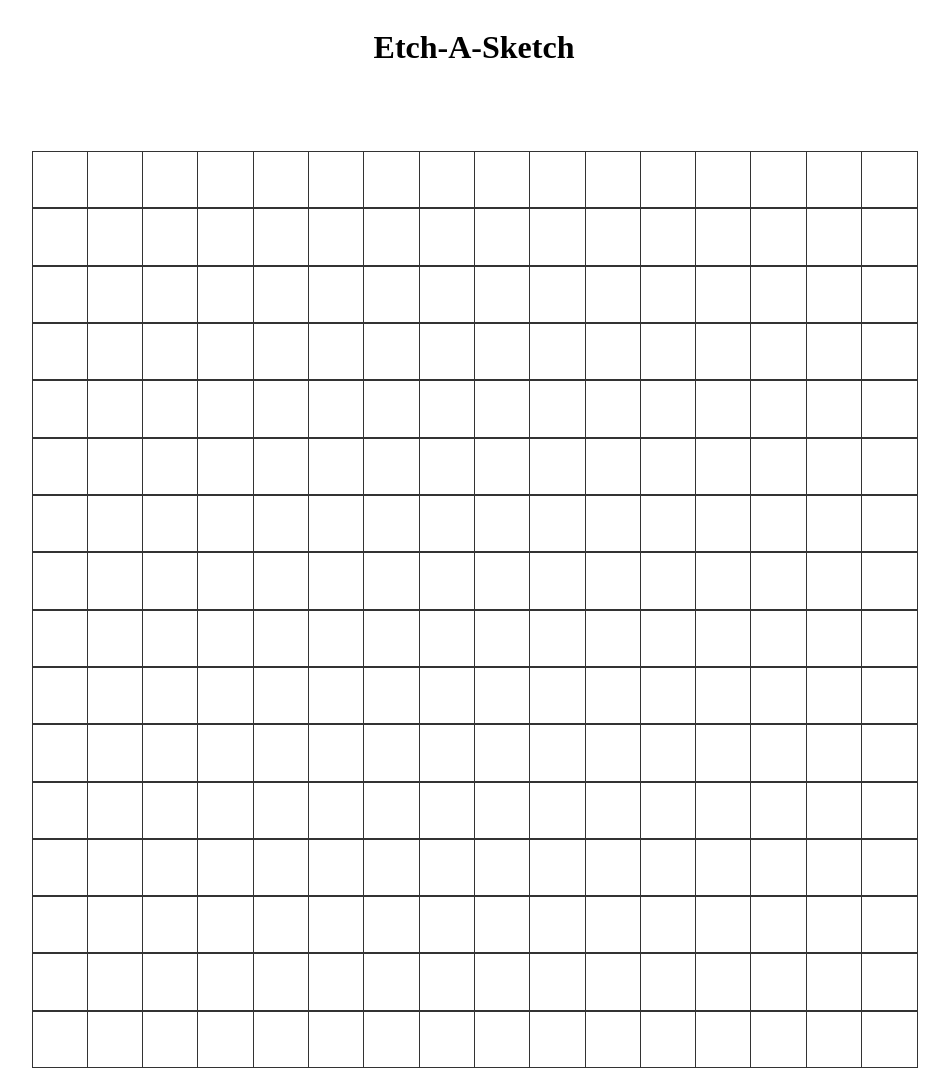
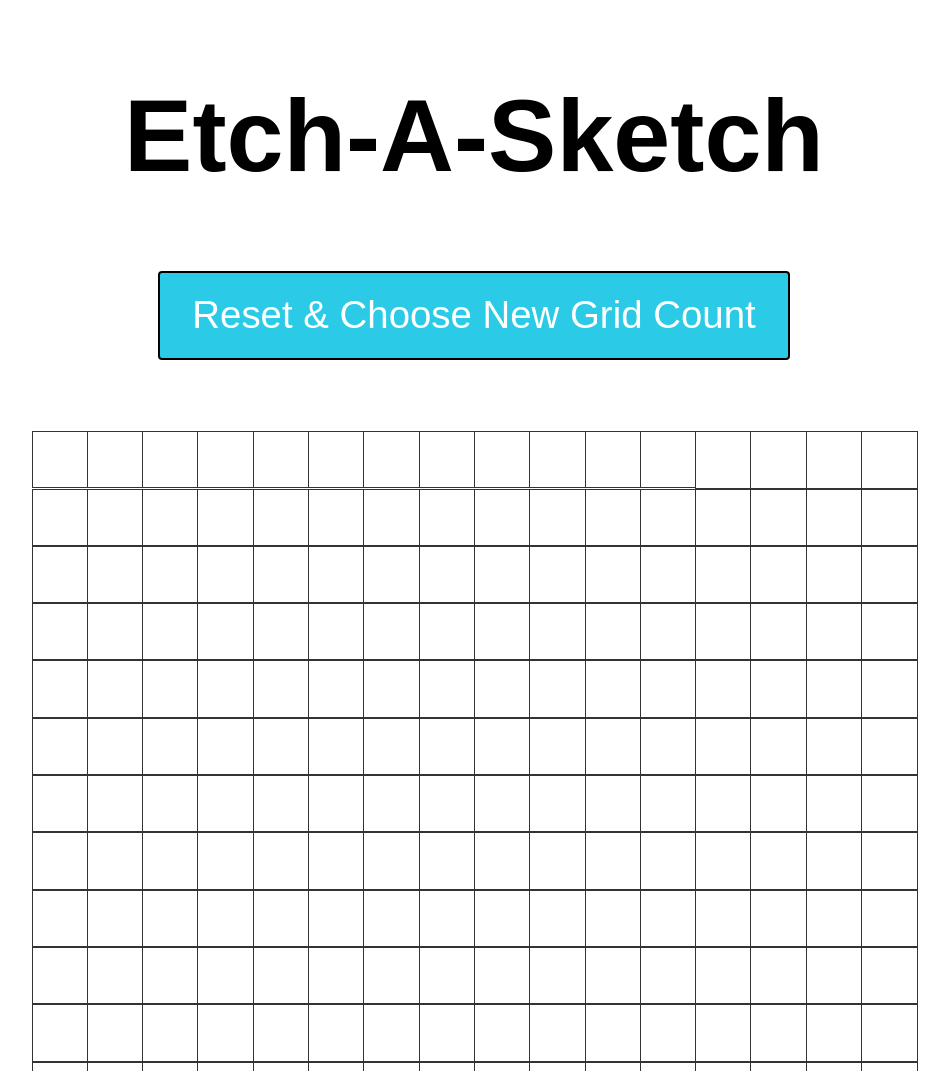
Before and after one commit to jcbirch/etch_a_sketch, a plain HTML site: page index.html in a window 1280 px wide. Shown: the top 1071 px of the page, without its empty margins (166-1115 px from the left). Drawn offline with Linux system fonts and the light colour scheme; a web font is replaced by a local one.

Commit message:
Final js logic, html and css completed as well

```diff
--- a/index.html
+++ b/index.html
@@ -3,14 +3,20 @@
 <head>
     <meta charset="UTF-8">
     <meta name="viewport" content="width=device-width, initial-scale=1.0">
+    <link rel="preconnect" href="https://fonts.gstatic.com">
+    <link href="https://fonts.googleapis.com/css2?family=Yusei+Magic&display=swap" rel="stylesheet">
     <link rel="stylesheet" href="style.css">
     <title>Etch-A-Sketch</title>
 </head>
+
 <body>
     <div id="title">
         <h1>Etch-A-Sketch</h1>
     </div>
 
+    <div id="reset-game">
+        <button type="button" id="reset-button">Reset & Choose New Grid Count</button>
+    </div>
 
     <div id="the-screen"></div>
 
--- a/script.js
+++ b/script.js
@@ -1,33 +1,55 @@
-function createScreen() {
+const resetButton = document.querySelector("#reset-button");
+const theScreen = document.querySelector("#the-screen");
 
-    for (let i = 1; i <= 16; i++) {
+window.addEventListener("load", starterGridCount);
+resetButton.addEventListener("click", createNewScreen);
+
+function starterGridCount() {
+    createScreen(16);
+}
+
+function createScreen(gridSize) {
+    for (let i = 0; i < gridSize * gridSize; i++) {
         const row = document.createElement("div");
-        row.id = "row" + i;
         row.classList.add("row");
-        const rowStyle = document.querySelector(".row")
-        row.style.gridTemplateColumns = "repeat(16, auto)";
-        const elementOne = document.getElementById("the-screen");
-        elementOne.appendChild(row);
-        for (let j = 1; j <= 16; j++) {
-            const box = document.createElement("div");
-            box.classList.add("box");
-            const elementTwo = document.getElementById("row" + i);
-            elementTwo.appendChild(box);
-            changeBoxColor();
-        }
+        theScreen.appendChild(row);
+        theScreen.style.gridTemplateColumns = `repeat(${gridSize}, auto)`;
 
+    }
+    changeBoxColor();
+}
+
+function createNewScreen() {
+    removeGrid();
+    let newGridSize = prompt("Put in a number between 1 and 64");
+    newGridSize = parseInt(newGridSize);
+    if (newGridSize === undefined) {
+        createNewScreen();
+    } if (newGridSize < 1 || newGridSize > 64 || isNaN(newGridSize)) {
+        alert("Needs to be a number between 1 and 64!")
+        createNewScreen();
+    } else {
+        createScreen(newGridSize);
     }
 }
 
+function removeGrid() {
+    const gridArray = Array.from(theScreen.childNodes);
+    gridArray.forEach((element) => {
+        theScreen.removeChild(element);
+    });
+}
 
 function changeBoxColor() {
-    document.querySelectorAll('.box').forEach(item => {
+
+    document.querySelectorAll('.row').forEach(item => {
         item.addEventListener('mouseover', event => {
-            item.style.backgroundColor = "green";
+            let r = Math.floor(Math.random() * 256);
+            let g = Math.floor(Math.random() * 256);
+            let b = Math.floor(Math.random() * 256);
+            let rgb = "rgb(" + r + "," + g + "," + b + ")"
+            item.style.backgroundColor = `${rgb}`;
         })
     })
 
 }
-
-
-createScreen();
--- a/style.css
+++ b/style.css
@@ -1,22 +1,51 @@
     #title{
+    font-family: 'Yusei Magic', sans-serif;
+    font-size: 4vw;
     display: flex;
     justify-content: center;
 }
 
+    #reset-game {
+        display: flex;
+        justify-content: center;
+
+    }
+
+    #reset-button {
+        border: 2px solid black;
+        border-radius: 0.25rem;
+        background: #2BCBE7;
+        color: white;
+        font-size: 3vw;
+        line-height: 2.0;
+        white-space: nowrap;
+        text-decoration: none;
+        padding: 0.25rem 0.5rem;
+        margin: 0.50rem;
+        cursor: pointer;
+        width: 50%;
+        font-family: 'Yusei Magic', sans-serif;
+    }
+
+    #reset-button:hover {
+        background-color: #7DE1F3;
+    }
+
     #the-screen {
-   margin: 5% 15% 10% 15%;
-  }
+        display: grid;
+        margin: 5% 15% 10% 15%;
+    }
 
     .row {
-    display: grid;
     height: 10%;
-  }
-
-    .box {
     border: 0.5px solid rgba(0, 0, 0, 0.8);
     background-color: white;
     padding: 50%;
     box-sizing: border-box;
+    }
+
+    .box {
+
 
   }
 
```
